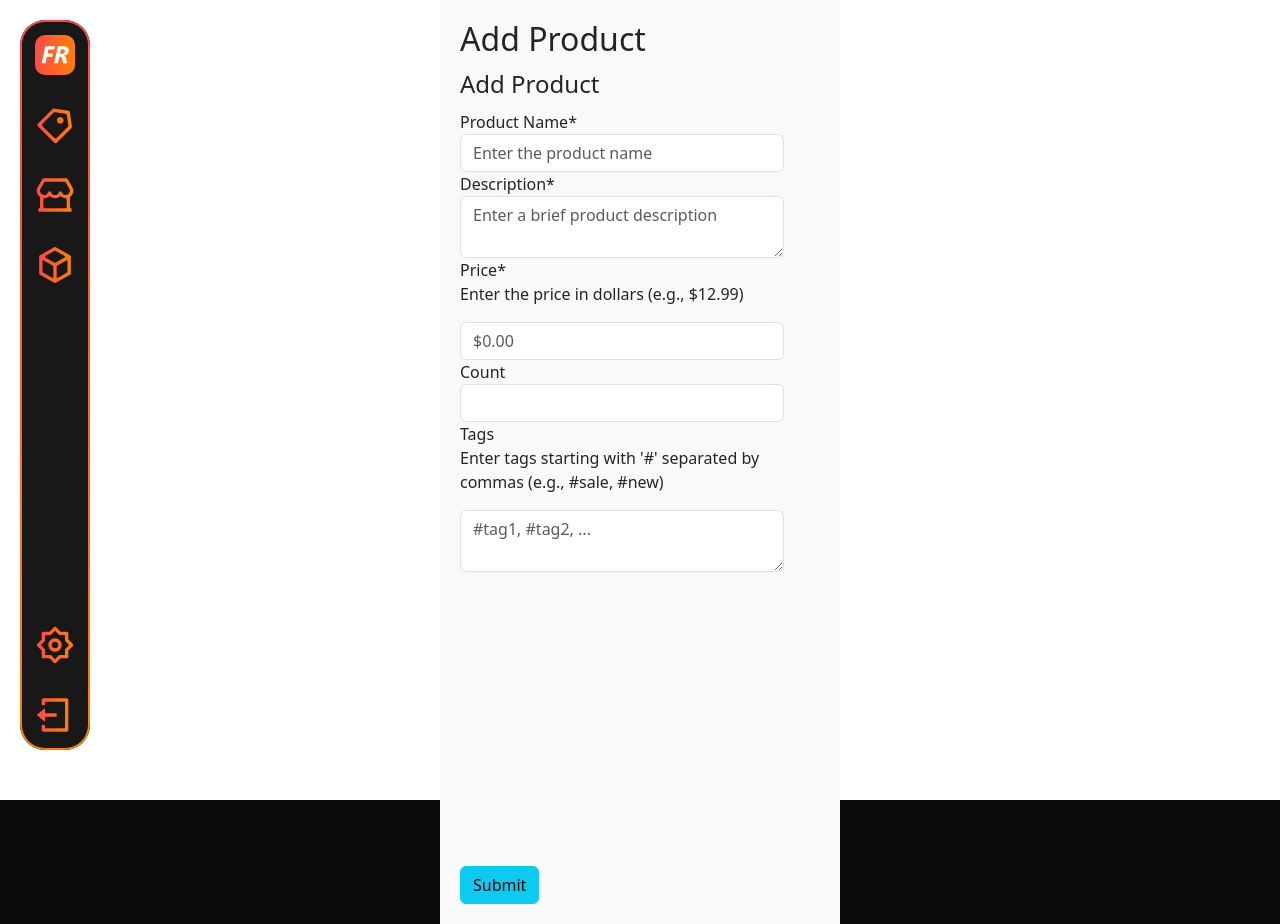
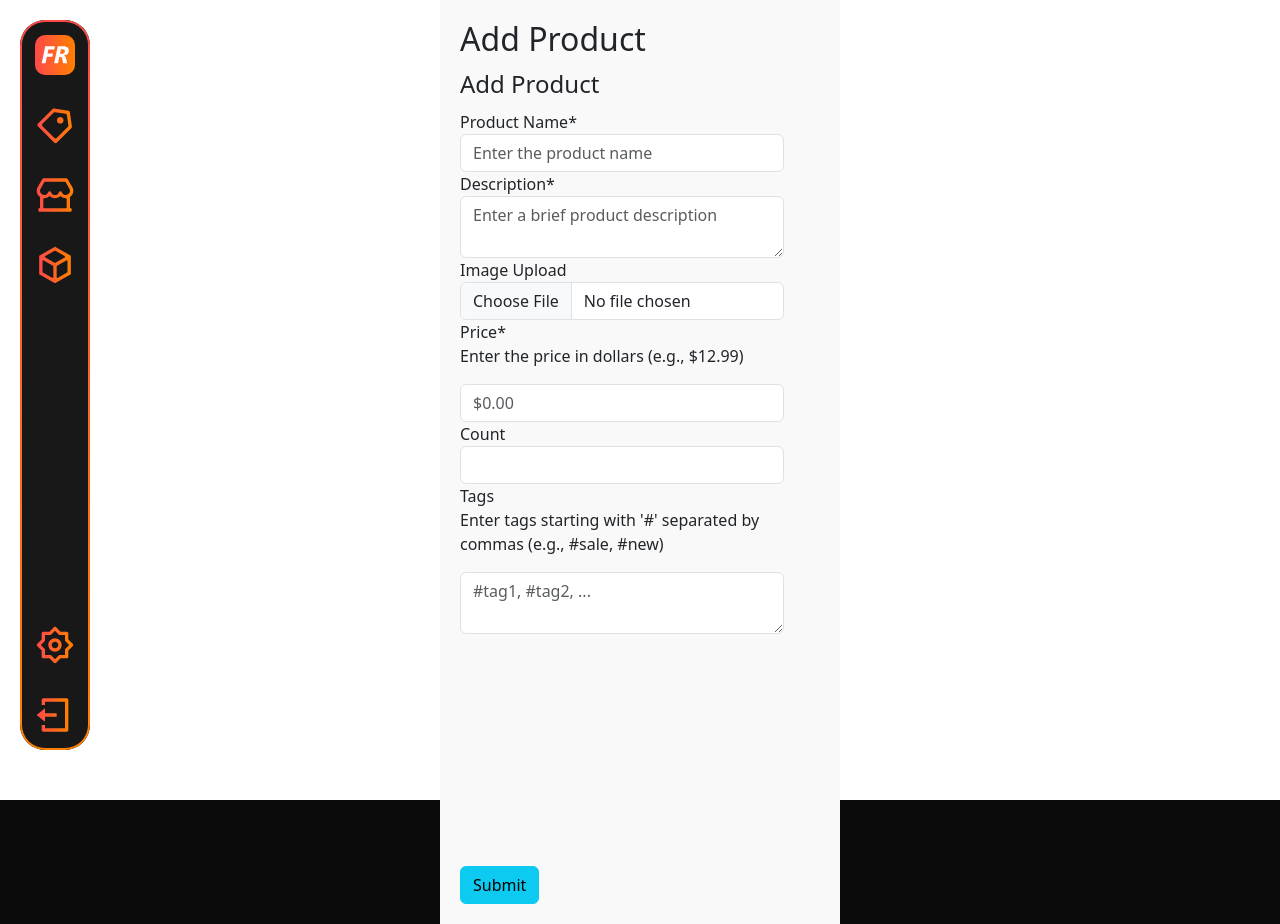
Before and after one commit to Andrewtomp/Software-Engineering, a React (Create React App) app in the folder front-runner/: page /add-product in a window 1280 px wide. Built offline with nearby package versions, Linux system fonts and the light colour scheme; what ag-grid-community would draw is missing.

Commit message:
convert data-url to blob

```diff
--- a/front-runner/src/components/ProductForm.js
+++ b/front-runner/src/components/ProductForm.js
@@ -16,6 +16,11 @@ const schema = {
     description: {
       type: 'string',
       title: 'Description',
+    },
+    image: {
+      type: 'string',
+      title: 'Image Upload',
+      format: 'data-url'
     },
     price: {
       type: "string",
@@ -57,8 +62,30 @@ const uiSchema = {
   tags: {
     "ui:widget": "textarea", // Alternatively, you could create a custom widget for tag entry.
     "ui:placeholder": "#tag1, #tag2, ..."
-  },
+  }
 };
+
+function dataURItoBlob(dataURI) {
+  // convert base64/URLEncoded data component to raw binary data held in a string
+  var byteString;
+  if (dataURI.split(',')[0].indexOf('base64') >= 0)
+      byteString = atob(dataURI.split(',')[1]);
+  else
+      byteString = unescape(dataURI.split(',')[1]);
+
+  // separate out the mime component
+  var mimeString = dataURI.split(',')[0].split(':')[1].split(';')[0];
+
+  // write the bytes of the string to a typed array
+  var ia = new Uint8Array(byteString.length);
+  for (var i = 0; i < byteString.length; i++) {
+      ia[i] = byteString.charCodeAt(i);
+  }
+
+  return new Blob([ia], {type:mimeString});
+}
+
+
 
 // Define the add product form's onSubmit handler
 const onSubmit = async ({ formData }) => {
@@ -67,7 +94,13 @@ const onSubmit = async ({ formData }) => {
     // Send the product data to your API endpoint.
     var multipart = new FormData();
     for ( var key in formData ) {
-      multipart.append(key, formData[key]);
+      if (key == "image"){
+        var filename = formData[key].split(',')[0].split(';')[1].split('=')[1]
+        var test = dataURItoBlob(formData[key]);
+        multipart.append(key, test, filename);
+      } else{
+        multipart.append(key, formData[key]);
+      }
     }
 
     const response = await fetch("/api/add_product", {
```
